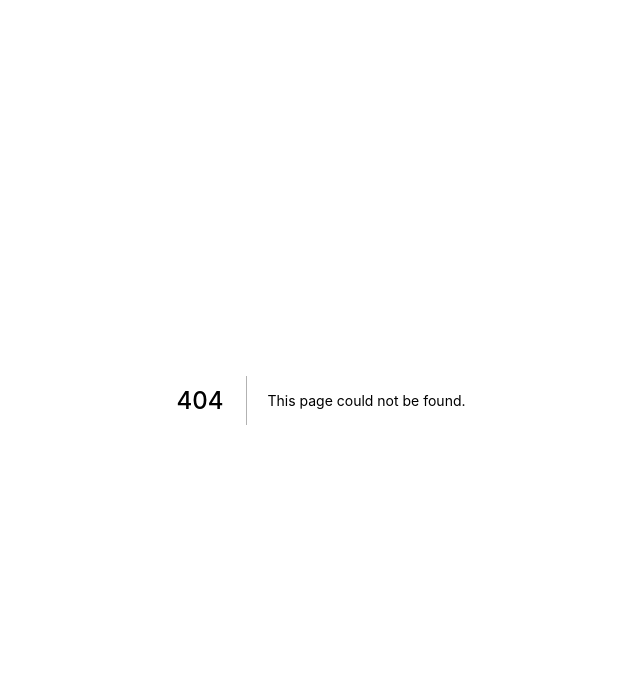
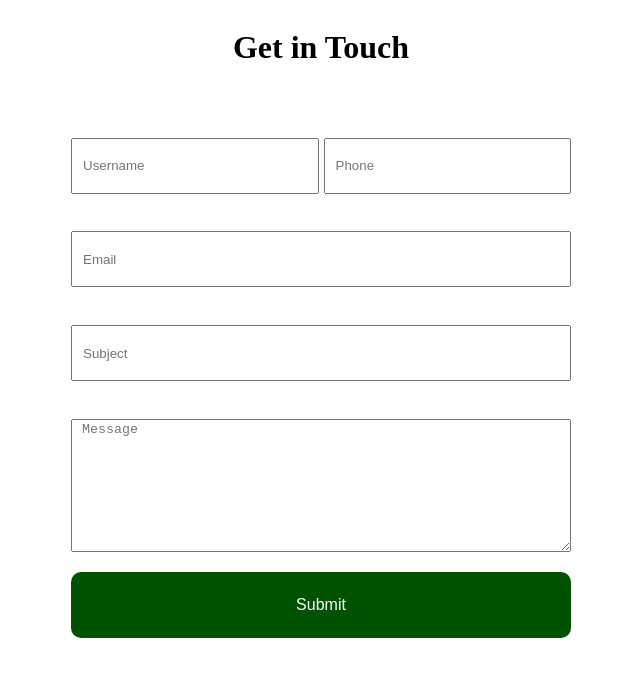
Before and after one commit to jean-zhou/SSR-Notes, a Next.js app in the folder next-youtube/: page /contact in a window 1280 px wide. Before the commit this address had no page. Shown: the top 676 px of the page, without its empty margins (319-959 px from the left). Built offline with nearby package versions, Linux system fonts and the light colour scheme.

Commit message:
完成 contact页面

```diff
--- a/next-youtube/component/Navbar.jsx
+++ b/next-youtube/component/Navbar.jsx
@@ -21,7 +21,7 @@
           <a href='/products/photography'>PHOTOGRAPY</a>
         </li>
         <li className={styles.listItem}>
-          <a href='/products/contact'>CONTACT</a>
+          <a href='/contact'>CONTACT</a>
         </li>
       </ul>
     </div>
--- /dev/null
+++ b/next-youtube/pages/contact.js
@@ -0,0 +1,23 @@
+import styles from '../styles/Contact.module.css';
+import Circle from './../component/Circle'
+
+const Contact = () => {
+  return (
+    <div className={styles.container}>
+      <Circle backgroundColor='green' left="-40vh" top="-20vh" />
+      <Circle backgroundColor='yellow' right="-30vh" bottom="-60vh"  />
+
+      <h1 className={styles.title}>Get in Touch</h1>
+      <form className={styles.form}>
+        <input className={styles.inputS} placeholder='Username' />
+        <input className={styles.inputS} placeholder='Phone' />
+        <input className={styles.inputL} placeholder='Email' />
+        <input className={styles.inputL} placeholder='Subject' />
+        <textarea className={styles.textarea} placeholder='Message' rows={6} />
+        <button className={styles.button}>Submit</button>
+      </form>
+    </div>
+  )
+}
+
+export default Contact;
--- /dev/null
+++ b/next-youtube/styles/Contact.module.css
@@ -0,0 +1,49 @@
+.container {
+  display: flex;
+  flex-direction: column;
+  align-items: center;
+  justify-content: center;
+  overflow: hidden;
+  position: relative;
+}
+
+.form {
+  width: 500px;
+  height: 500px;
+  padding: 50px;
+  display: flex;
+  flex-wrap: wrap;
+}
+.inputS {
+  flex: 1;
+  height: 50px;
+  padding-left: 10px;
+}
+
+.inputS:first-child {
+  margin-right: 5px;
+}
+
+.inputL {
+  width: 100%;
+  height: 50px;
+  padding-left: 10px;
+}
+
+.textarea {
+  width: 100%;
+  padding-left: 10px;
+}
+
+.button {
+    margin-top: 20px;
+    padding: 5px 10px;
+    border: none;
+    border-radius: 10px;
+    background-color: rgb(0, 82, 0);
+    color: white;
+    width: 100%;
+    font-size: 16px;
+    cursor: pointer;
+
+}
```
